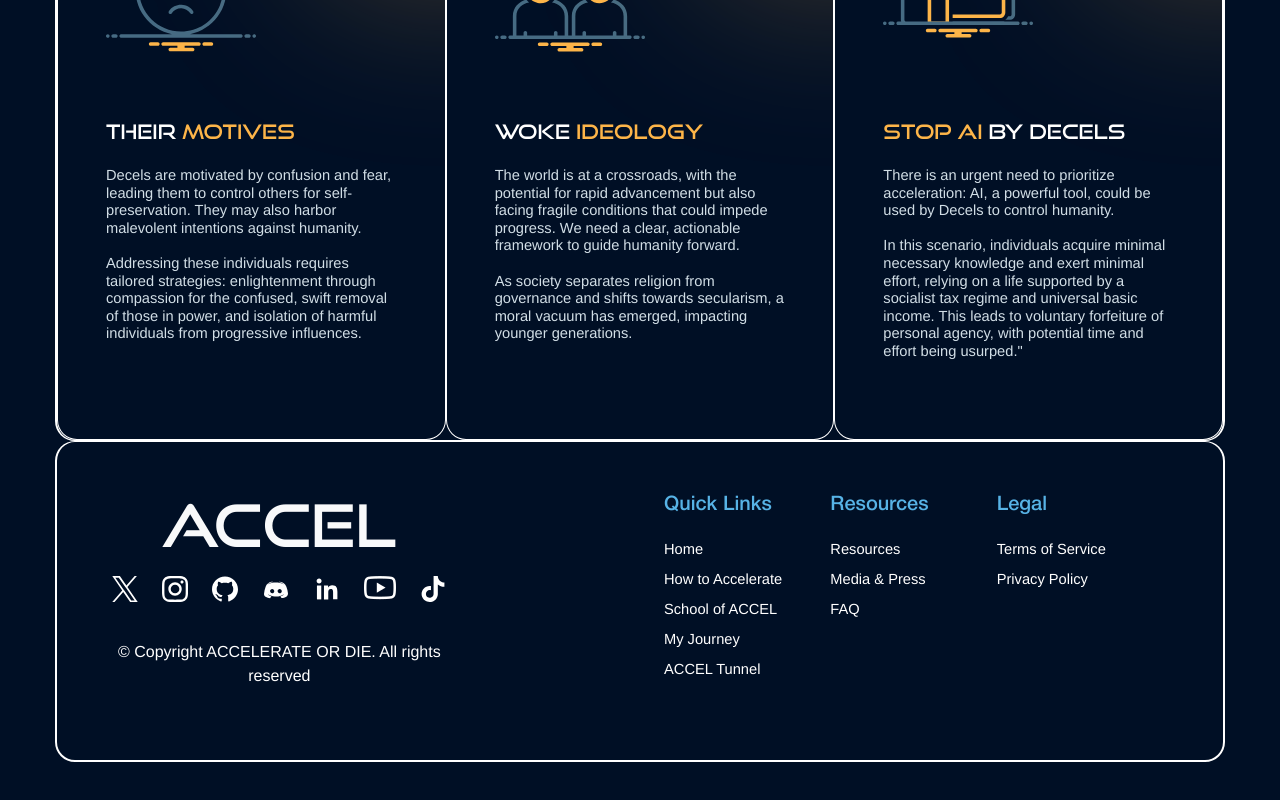
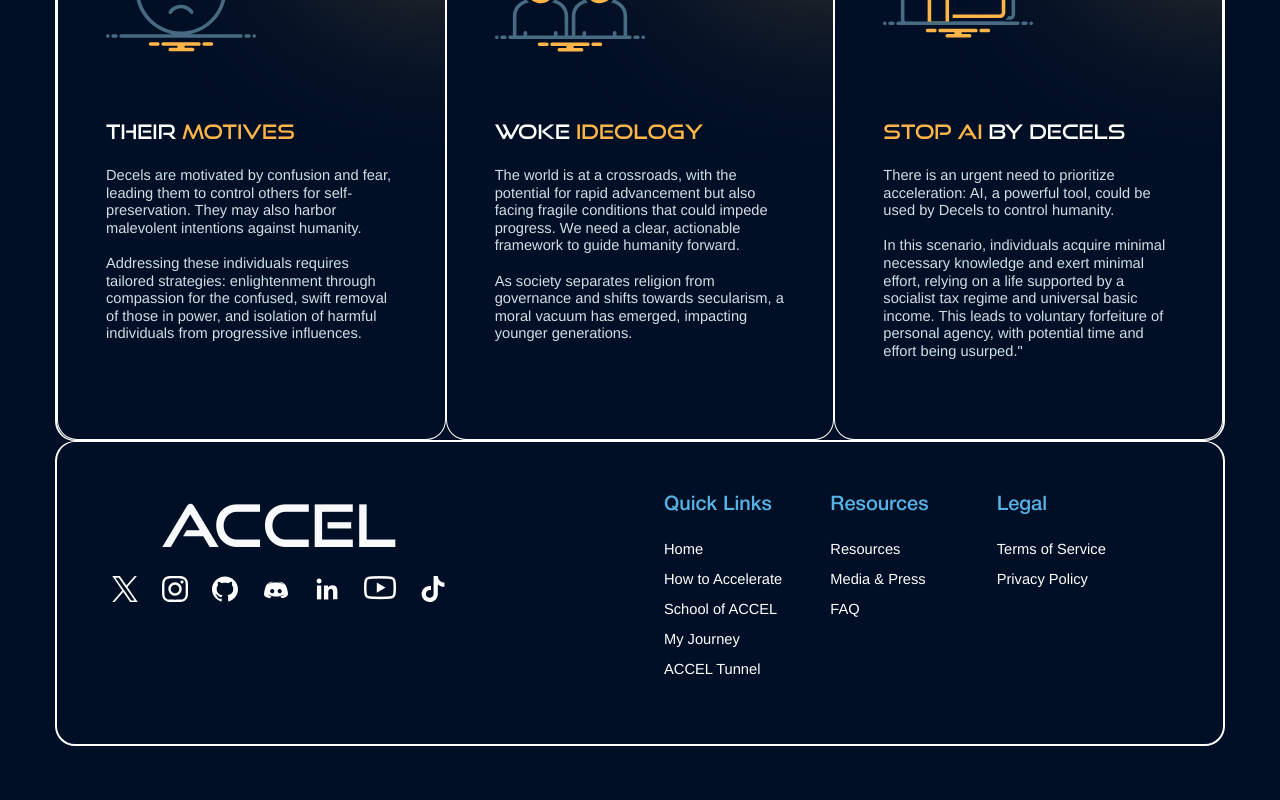
Before and after one commit to accelerateordie/accelerateordie.github.io, a Next.js app: page / in a window 1280 px wide. Shown: the part 4896-5696 px from the top of the page. Built offline with nearby package versions, Linux system fonts and the light colour scheme.

Commit message:
Remove copy right

```diff
--- a/app/copy/footer.ts
+++ b/app/copy/footer.ts
@@ -110,5 +110,5 @@ export const footerCopy = {
       },
     ],
   },
-  copyright: "© Copyright ACCELERATE OR DIE. All rights reserved",
+  copyright: "",
 };
```
